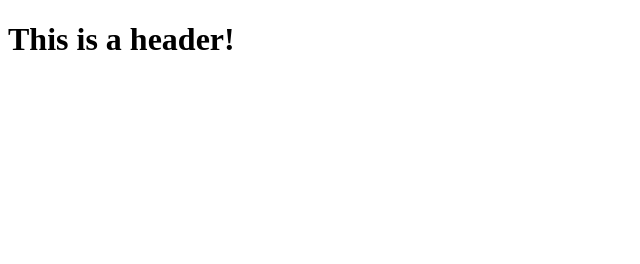
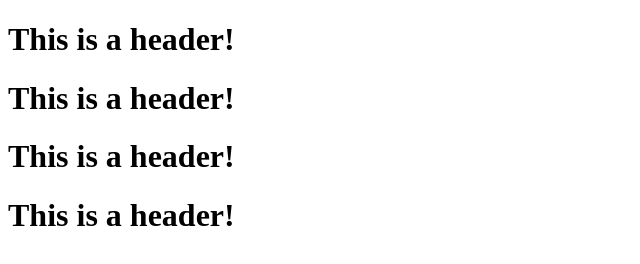
Before and after one commit to olamideLawal/git-practice, a plain HTML site: page index.html in a window 1280 px wide. Shown: the whole page, without its empty margins (0-640 px from the left). Drawn offline with Linux system fonts and the light colour scheme.

Commit message:
Test
123

```diff
--- a/index.html
+++ b/index.html
@@ -8,5 +8,8 @@
 </head>
 <body>
     <h1>This is a header!</h1>
+    <h1>This is a header!</h1>
+    <h1>This is a header!</h1>
+    <h1>This is a header!</h1>
 </body>
 </html>
```
